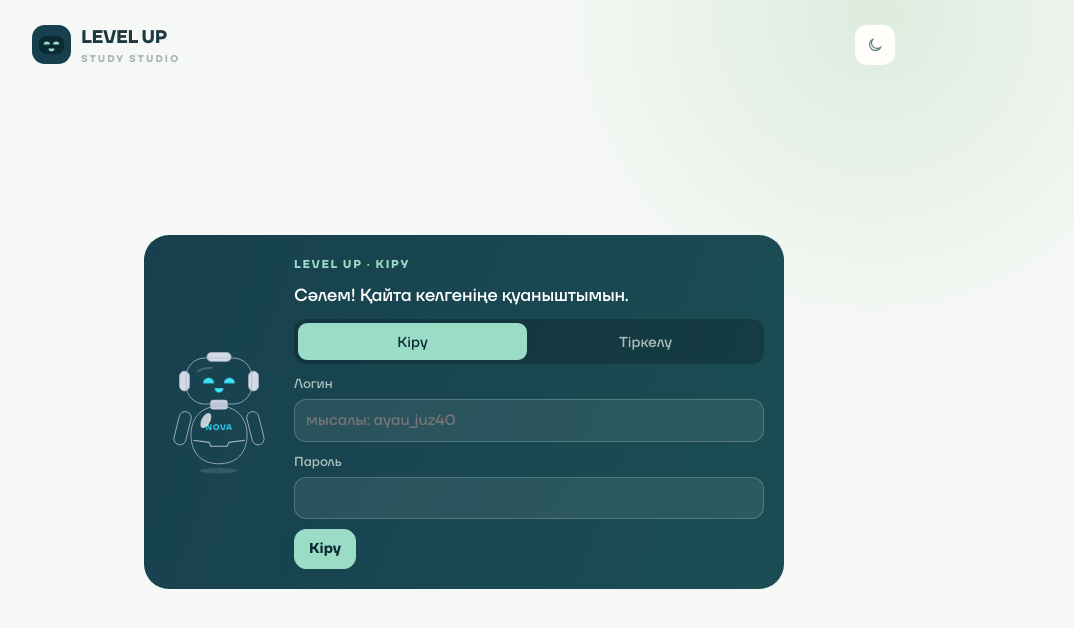
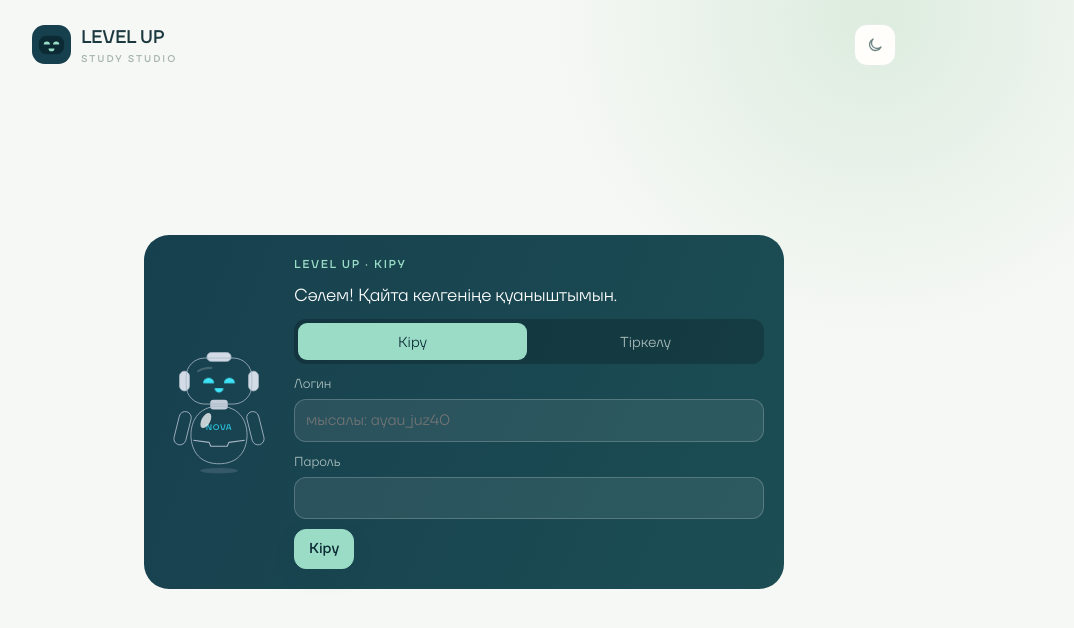
Before and after one commit to Shanyraq-history/LEVEL-UP, a website: page index.html in a window 1280 px wide. Shown: the whole page, without its empty margins (176-1250 px from the left). Drawn offline with nearby package versions, Linux system fonts and the light colour scheme.

Commit message:
Make all font weights one step lighter (bold -> medium, medium -> regular)
Co-Authored-By: Claude Opus 5.5 <noreply@anthropic.com>
Claude-Session: https://claude.ai/code/session_01QoJKk7RmxxMMyAvP4WEYux

```diff
--- a/index.html
+++ b/index.html
@@ -8,11 +8,11 @@
 <script src="config.js"></script>
 <script>try{var t=localStorage.getItem("levelup-theme");if(t==="dark"||t==="light")document.documentElement.setAttribute("data-theme",t);}catch(e){}</script>
 <link rel="preload" href="fonts/juz40-regular.woff2" as="font" type="font/woff2" crossorigin>
-<link rel="preload" href="fonts/juz40-bold.woff2" as="font" type="font/woff2" crossorigin>
+<link rel="preload" href="fonts/juz40-medium.woff2" as="font" type="font/woff2" crossorigin>
 <style>
-@font-face{font-family:"JUZ40";src:url("fonts/juz40-regular.woff2") format("woff2");font-weight:400;font-style:normal;font-display:swap}
-@font-face{font-family:"JUZ40";src:url("fonts/juz40-medium.woff2") format("woff2");font-weight:500;font-style:normal;font-display:swap}
-@font-face{font-family:"JUZ40";src:url("fonts/juz40-bold.woff2") format("woff2");font-weight:600 700;font-style:normal;font-display:swap}
+/* Weights one step lighter site-wide: regular & medium text use the regular file, bold text uses the medium file */
+@font-face{font-family:"JUZ40";src:url("fonts/juz40-regular.woff2") format("woff2");font-weight:100 500;font-style:normal;font-display:swap}
+@font-face{font-family:"JUZ40";src:url("fonts/juz40-medium.woff2") format("woff2");font-weight:600 900;font-style:normal;font-display:swap}
 /* Layout: robot-lab console. Silver shell + dark visor panels, cyan "eye" glow as the single accent. Sidebar nav, one working column. */
 :root{
   --bg:#EDF1F5; --surface:#FFFFFF; --surface-2:#E2E8EF; --ink:#13243A; --muted:#566880; --line:#CDD6E1;
```
